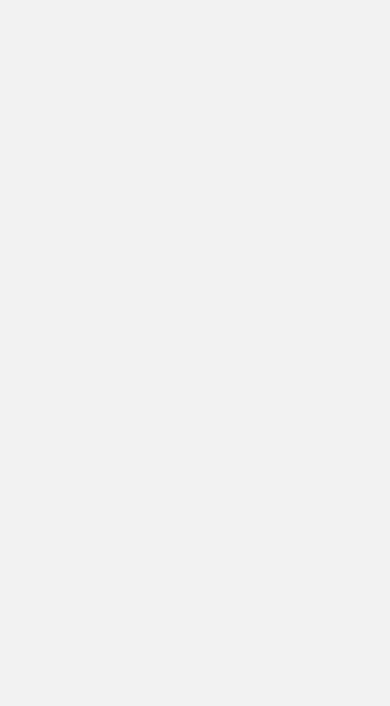
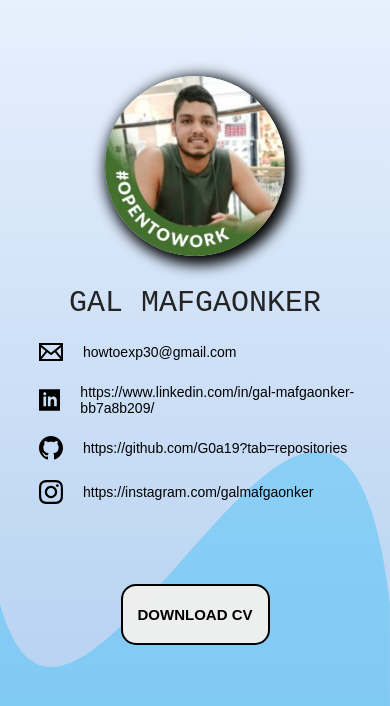
Before and after one commit to G0a19/Foody, a React (Create React App) app: page /contact in a window 390 px wide. Shown: the top 706 px of the page. Built offline with nearby package versions, Linux system fonts and the light colour scheme.

Commit message:
Add files via upload

```diff
--- a/src/App.js
+++ b/src/App.js
@@ -3,6 +3,7 @@ import React, { Suspense } from "react";
 import { Route, Switch } from "react-router-dom";
 
 import MainHome from "./Pages/Home/MainHome";
+import Contact from "./Pages/Contact/Contact";
 
 function App() {
   return (
@@ -10,6 +11,9 @@ function App() {
       <Route path="/" exact>
         <MainHome />
       </Route>
+      <Route path="/contact">
+        <Contact />
+      </Route>
     </Fragment>
   );
 }
--- /dev/null
+++ b/src/Pages/Contact/Contact.js
@@ -0,0 +1,61 @@
+import classes from "./Contact.module.css";
+
+import ContactImg from "./../../img/Contact.png";
+import Email from "./../../UI/Email";
+import GitHub from "../../UI/GitHub";
+import Instagram from "../../UI/Instagram";
+import Linkedin from "../../UI/Linkedin";
+import CV from "./Gal mafgaonker - CV.pdf";
+
+const Contact = function () {
+  return (
+    <div className={classes.continer}>
+      <div className={classes.gal}>
+        <img src={ContactImg} alt="contact" />
+        <p>gal mafgaonker</p>
+      </div>
+
+      <div className={classes.contact}>
+        <ul>
+          <li>
+            <Email />
+            <span>howtoexp30@gmail.com</span>
+          </li>
+          <li>
+            <Linkedin />
+            <span>https://www.linkedin.com/in/gal-mafgaonker-bb7a8b209/</span>
+          </li>
+          <li>
+            <GitHub />
+            <span>https://github.com/G0a19?tab=repositories</span>
+          </li>
+          <li>
+            <Instagram />
+            <span>https://instagram.com/galmafgaonker</span>
+          </li>
+        </ul>
+      </div>
+
+      <div className={classes.download}>
+        <a href={CV} download="Gal mafgaonker - CV.pdf">
+          download cv
+        </a>
+      </div>
+
+      <svg
+        className={classes.one}
+        viewBox="0 0 1443 328"
+        fill="none"
+        preserveAspectRatio="none"
+        xmlns="http://www.w3.org/2000/svg"
+      >
+        <path
+          d="M1443 200.5C1164.5-26.5 198 578 .5 200.5V0H1443v200.5z"
+          fill="var(--background)"
+        />
+      </svg>
+    </div>
+  );
+};
+
+export default Contact;
--- /dev/null
+++ b/src/Pages/Contact/Contact.module.css
@@ -0,0 +1,218 @@
+.continer {
+  width: 100%;
+  height: 100vh;
+  display: grid;
+  grid-template-columns: repeat(10, 1fr);
+  grid-template-rows: repeat(10, 1fr);
+  background-image: linear-gradient(to top, #accbee 0%, #e7f0fd 100%);
+}
+
+.gal {
+  grid-column: 4/8;
+  grid-row: 2/3;
+  display: flex;
+  align-items: center;
+  justify-content: center;
+  flex-direction: column;
+  background-image: linear-gradient();
+  z-index: 2;
+}
+
+.gal img {
+  border-radius: 50%;
+  box-shadow: 5px 5px 15px 5px #000000;
+}
+
+.gal p {
+  color: rgb(36, 36, 36);
+  text-transform: uppercase;
+  font-size: 3rem;
+  margin-top: 2rem;
+  font-family: "Courier New", Courier, monospace;
+}
+
+.contact {
+  grid-column: 3/6;
+  grid-row: 4/7;
+  z-index: 2;
+}
+
+.contact ul {
+  list-style: none;
+  z-index: 2;
+}
+
+.contact li {
+  display: flex;
+  justify-content: start;
+  align-items: center;
+  margin-top: 2rem;
+  z-index: 2;
+}
+
+.contact span {
+  margin-left: 2rem;
+  font-size: 2rem;
+}
+
+.download {
+  z-index: 2;
+  grid-column: 7/9;
+  grid-row: 4/7;
+  display: flex;
+  align-items: center;
+  justify-content: center;
+}
+
+.download a {
+  text-decoration: none;
+  font-size: 3rem;
+  color: rgb(0, 0, 0);
+  background-color: #eeee;
+  font-weight: 700;
+  text-transform: uppercase;
+  padding: 3rem 2rem;
+  border: 2px solid rgb(0, 0, 0);
+  border-radius: 1.5rem;
+  position: relative;
+}
+
+.download a::before {
+  z-index: -1;
+  content: "";
+  display: inline-block;
+  width: 100%;
+  height: 100%;
+  border-radius: 1.5rem;
+  background-color: #eeee;
+  position: absolute;
+  transform: scale(1);
+  top: 0;
+  left: 0;
+  transition: 0.5s;
+}
+
+.download a:hover::before {
+  z-index: 1;
+  transform: scale(1.5);
+  opacity: 0;
+}
+
+.one {
+  grid-column: 1/-1;
+  grid-row: 5/-1;
+  height: 100%;
+  width: 100%;
+  transform: rotate(180deg);
+  --background: rgb(79, 195, 247, 0.5);
+  z-index: 1;
+}
+
+@media (max-width: 90.265em) {
+  .contact {
+    grid-column: 2/6;
+  }
+
+  .download a {
+    font-size: 2rem;
+  }
+}
+
+@media (max-width: 62.25em) {
+  .contact {
+    grid-column: 2/7;
+    grid-row: 4/7;
+  }
+
+  .download {
+    grid-column: 7/-1;
+  }
+}
+
+@media (max-width: 51.25em) {
+  .contact {
+    grid-column: 4/9;
+    grid-row: 3/6;
+  }
+
+  .contact li {
+    justify-content: flex-start;
+  }
+
+  .contact span {
+    margin-left: 2rem;
+    font-size: 1.6rem;
+  }
+
+  .download {
+    z-index: 2;
+    grid-column: 1/-1;
+    grid-row: 6/9;
+  }
+
+  .download a {
+    font-size: 1.6rem;
+  }
+}
+
+@media (max-width: 51.25em) {
+  .gal {
+    grid-column: 1/-1;
+  }
+
+  .contact {
+    grid-column: 4/9;
+  }
+}
+
+@media (max-width: 44.375em) {
+  .gal img {
+    transform: scale(0.9);
+  }
+
+  .gal p {
+    font-size: 3rem;
+  }
+
+  .contact {
+    grid-column: 3/-1;
+  }
+}
+
+@media (max-width: 36.25em) {
+  .contact {
+    grid-column: 2/-1;
+  }
+
+  .download a {
+    font-size: 1.5rem;
+    padding: 2rem 1.5rem;
+  }
+}
+
+@media (max-height: 43.75em) {
+  .download {
+    grid-row: 8/10;
+  }
+}
+
+@media (max-width: 28.125em) {
+  .contact span {
+    font-size: 1.4rem;
+  }
+}
+
+@media (max-width: 21.875em) {
+  .gal img {
+    transform: scale(0.7);
+  }
+
+  .gal p {
+    font-size: 2.5rem;
+    margin-top: 0rem;
+  }
+
+  .contact span {
+    font-size: 1.2rem;
+  }
+}
--- a/src/Pages/Home/Header.js
+++ b/src/Pages/Home/Header.js
@@ -23,7 +23,7 @@ const Header = function () {
           </li>
 
           <li>
-            <a href="$">Contact</a>
+            <Link to="/contact">Contact</Link>
           </li>
         </ul>
       </nav>
--- /dev/null
+++ b/src/UI/Email.js
@@ -0,0 +1,14 @@
+const Email = function () {
+  return (
+    <svg
+      xmlns="http://www.w3.org/2000/svg"
+      width="24"
+      height="24"
+      viewBox="0 0 24 24"
+    >
+      <path d="M0 3v18h24v-18h-24zm6.623 7.929l-4.623 5.712v-9.458l4.623 3.746zm-4.141-5.929h19.035l-9.517 7.713-9.518-7.713zm5.694 7.188l3.824 3.099 3.83-3.104 5.612 6.817h-18.779l5.513-6.812zm9.208-1.264l4.616-3.741v9.348l-4.616-5.607z" />
+    </svg>
+  );
+};
+
+export default Email;
```
Also changed, not shown: src/img/Contact.png (added), 1 other file (tests, documents, lock files or other folders).
